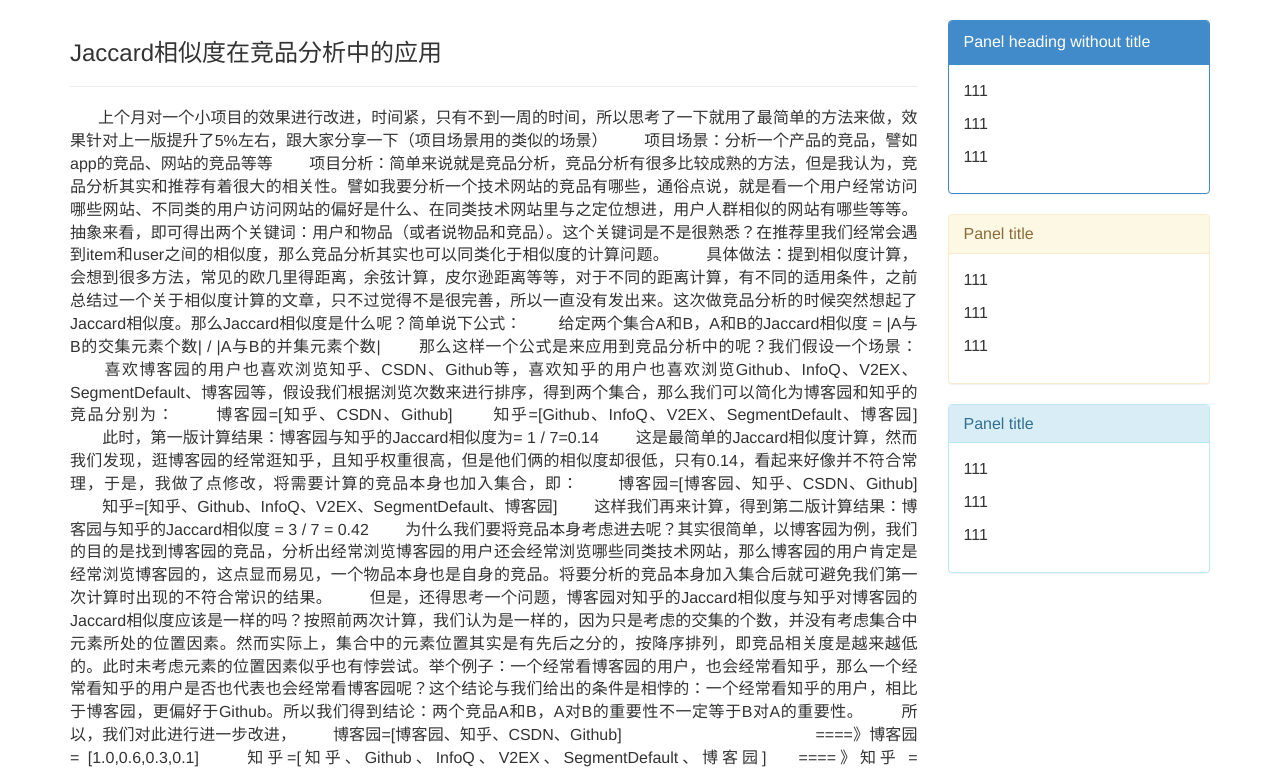
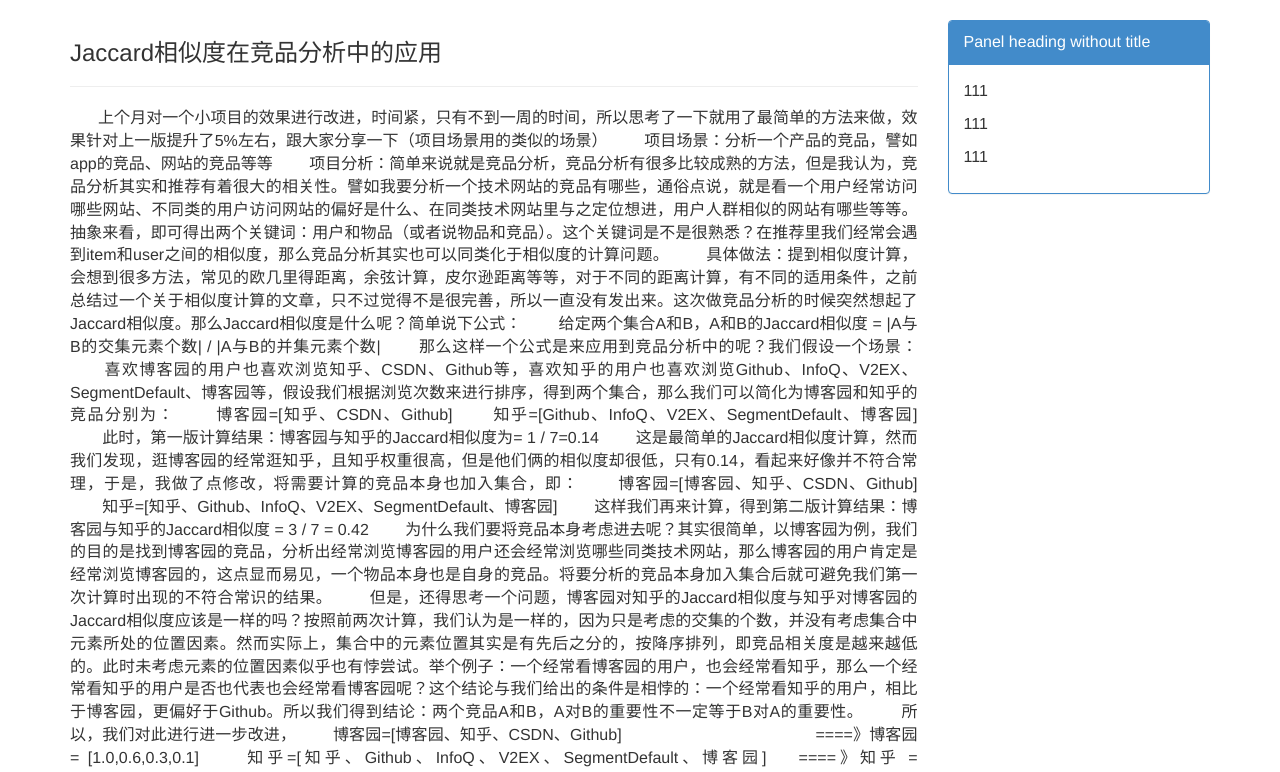
Before and after one commit to smallhema/BlogYuan, a Django app: page /blog/egon/article/2 in a window 1280 px wide. Shown: the part 52-824 px from the top of the page. Run offline with Django 3.2, Linux system fonts and the light colour scheme; data comes from the database, SQL or seed files in the repository; some libraries are stand-ins or nearby versions.

Commit message:
开放完成

```diff
--- a/templates/articleDetail.html
+++ b/templates/articleDetail.html
@@ -118,26 +118,26 @@
         </div>
     </div>
 
-    <div class="panel panel-warning">
-        <div class="panel-heading">
-            <h3 class="panel-title">Panel title</h3>
-        </div>
-        <div class="panel-body">
-            <p>111</p>
-            <p>111</p>
-            <p>111</p>
-        </div>
-    </div>
-
-
-    <div class="panel panel-info">
-        <div class="panel-heading">
-            <h3 class="panel-title">Panel title</h3>
-        </div>
-        <div class="panel-body">
-            <p>111</p>
-            <p>111</p>
-            <p>111</p>
-        </div>
-    </div>
+{#    <div class="panel panel-warning">#}
+{#        <div class="panel-heading">#}
+{#            <h3 class="panel-title">Panel title</h3>#}
+{#        </div>#}
+{#        <div class="panel-body">#}
+{#            <p>111</p>#}
+{#            <p>111</p>#}
+{#            <p>111</p>#}
+{#        </div>#}
+{#    </div>#}
+{##}
+{##}
+{#    <div class="panel panel-info">#}
+{#        <div class="panel-heading">#}
+{#            <h3 class="panel-title">Panel title</h3>#}
+{#        </div>#}
+{#        <div class="panel-body">#}
+{#            <p>111</p>#}
+{#            <p>111</p>#}
+{#            <p>111</p>#}
+{#        </div>#}
+{#    </div>#}
 {% endblock %}
```
